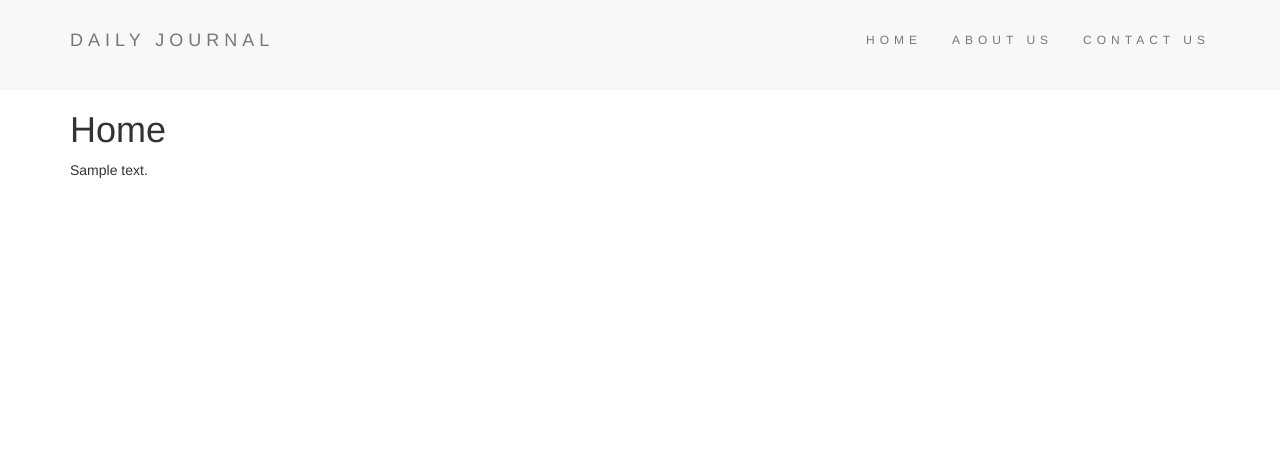
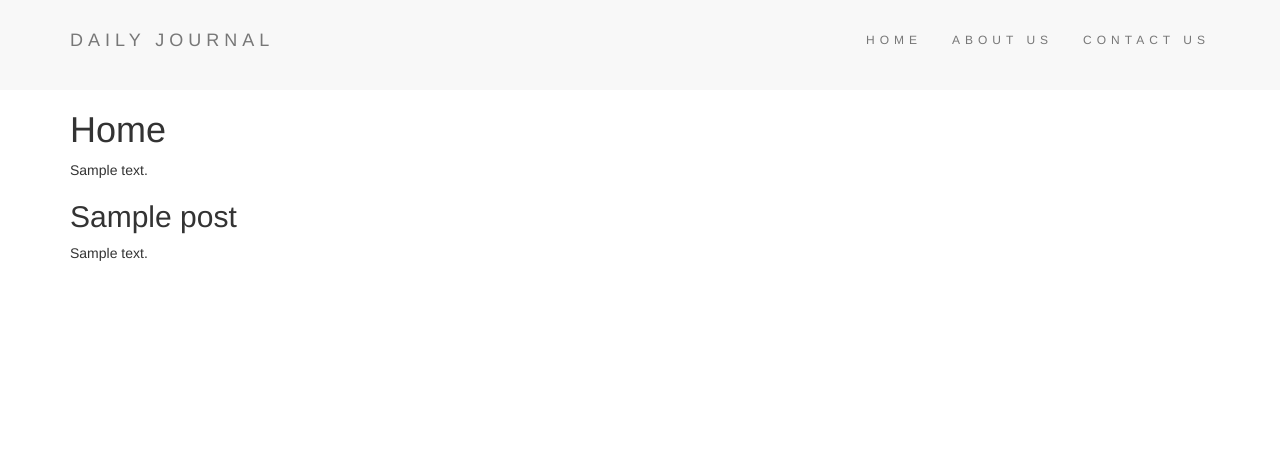
Before and after one commit to asbourlotos/blog, a Node server app: template views/home.ejs in a window 1280 px wide. Shown: the top 460 px of the page. Run offline with Node 20, Linux system fonts and the light colour scheme; the template is opened without the code that fills it: most values are stand-ins (such as "Sample title", 1, 10 or a date in 2020).

Commit message:
303 - blog challenge 15 complete

```diff
--- a/views/home.ejs
+++ b/views/home.ejs
@@ -1,5 +1,8 @@
 <%- include("partials/header"); -%>
 <h1>Home</h1>
 <p><%= homeStartingContent %></p>
-<% posts.forEach(post => console.log(post.title)); %>
+<% posts.forEach(post => {%>
+<h2><%= post.title %></h2>
+<p><%= post.content %></p>
+<% }); %>
 <%- include("partials/footer"); -%>
```
